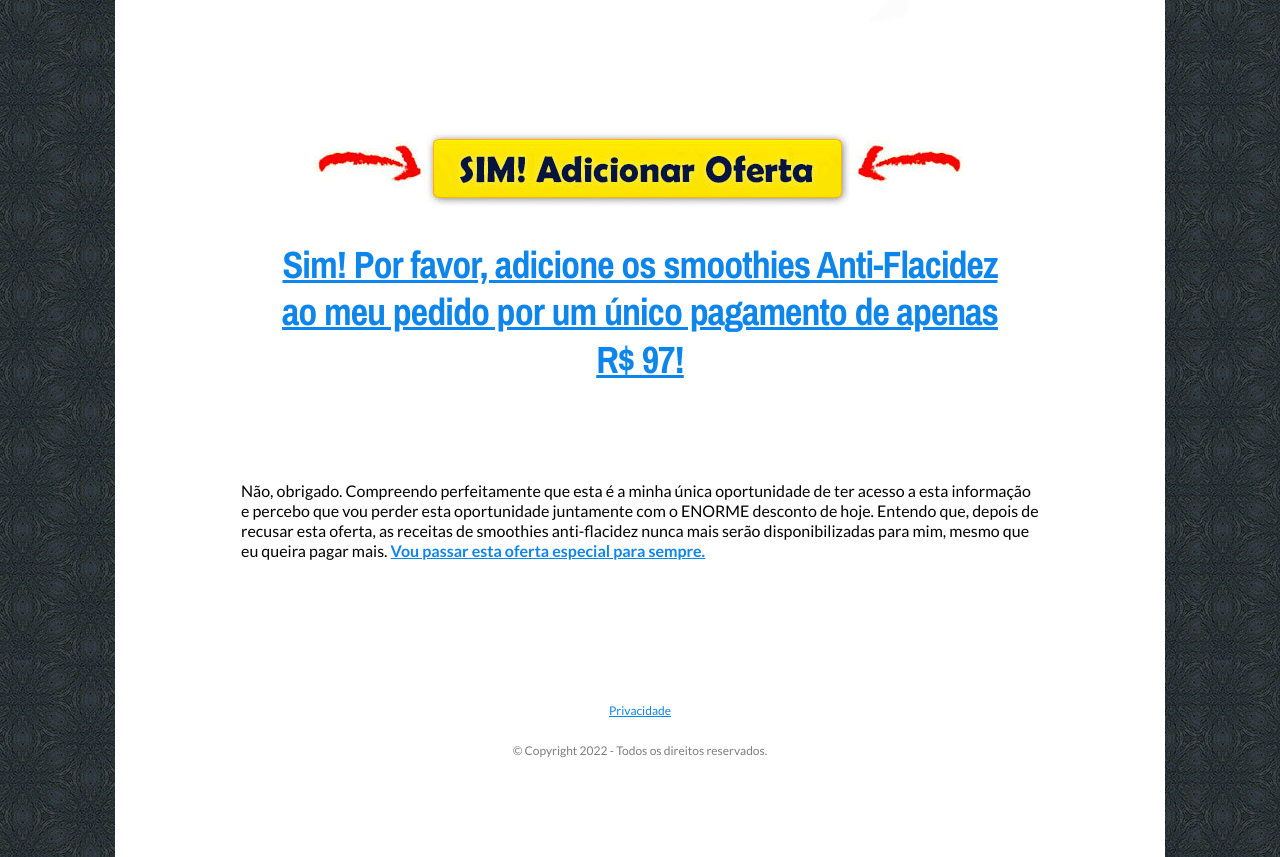
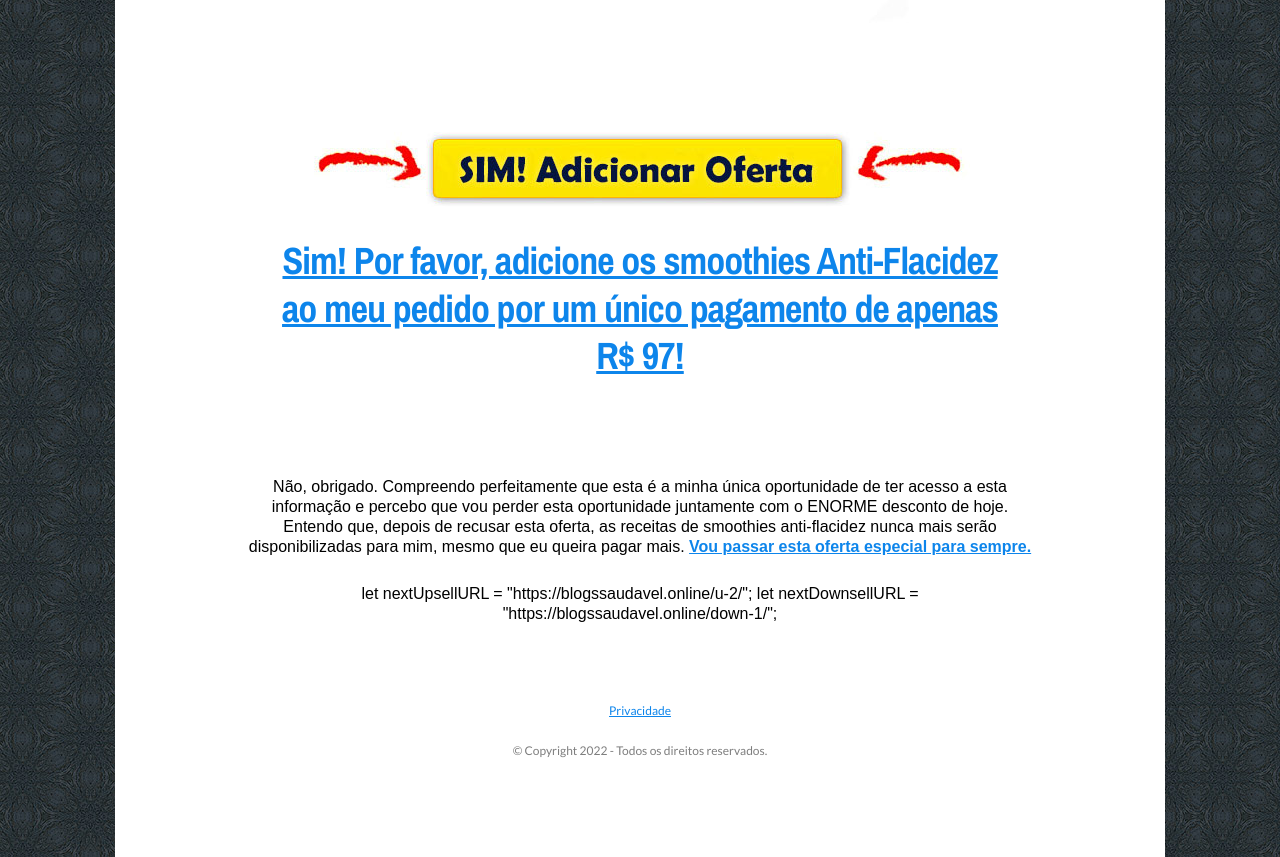
Before and after one commit to queimatotaldiaria/blogssaudavel.online, a plain HTML site: page u-1/index.html in a window 1280 px wide. Shown: the part 10140-10997 px from the top of the page. Drawn offline with nearby package versions, Linux system fonts and the light colour scheme.

Commit message:
Update index.html

```diff
--- a/u-1/index.html
+++ b/u-1/index.html
@@ -135,10 +135,12 @@ Então por esse motivo, decidi revelar os Smoothies Anti-Flacidez!! que eliminam
 
  <p class="middle"style="margin-top:1%;"><img src="lbb-images/upgrade1-price67.gif" style="max-width:100%;"></p>
   <p class="middle"><img src="lbb-images/accelerator-pack.jpg" style="max-width:100%;"></p>
- <p class="middle"><a href="https://blogssaudavel.online/u-2"><img src="lbb-images/upgrade-button.jpg" style="max-width:100%;"></a></p>
- <h3 class="heading upgrade stylep38" style="padding-top:0;margin-top:0;"><a href="https://blogssaudavel.online/u-2">Sim! Por favor, adicione os smoothies Anti-Flacidez ao meu pedido por um único pagamento de apenas R$ 97!</a></h3>
-
-<p class="decline">Não, obrigado. Compreendo perfeitamente que esta é a minha única oportunidade de ter acesso a esta informação e percebo que vou perder esta oportunidade juntamente com o ENORME desconto de hoje. Entendo que, depois de recusar esta oferta, as receitas de smoothies anti-flacidez nunca mais serão disponibilizadas para mim, mesmo que eu queira pagar mais. <a href="https://blogssaudavel.online/down-1"><strong> Vou passar esta oferta especial para sempre.</strong></a></p>
+ <div style="text-align:center">
+         <a href="https://blogssaudavel.online/u-2"><img src="lbb-images/upgrade-button.jpg" style="max-width:100%;"></a></p>
+         <h3 class="heading upgrade stylep38" style="padding-top:0;margin-top:0;"><a href="https://blogssaudavel.online/u-2">Sim! Por favor, adicione os smoothies Anti-Flacidez ao meu pedido por um único pagamento de apenas R$ 97!</a></h3>
+          <div id="kiwify-upsell-cancel-trigger" <p class="decline">Não, obrigado. Compreendo perfeitamente que esta é a minha única oportunidade de ter acesso a esta informação e percebo que vou perder esta oportunidade juntamente com o ENORME desconto de hoje. Entendo que, depois de recusar esta oferta, as receitas de smoothies anti-flacidez nunca mais serão disponibilizadas para mim, mesmo que eu queira pagar mais. <a href="https://blogssaudavel.online/down-1"><strong> Vou passar esta oferta especial para sempre.</strong></a></p>
+            let nextUpsellURL = "https://blogssaudavel.online/u-2/";
+            let nextDownsellURL = "https://blogssaudavel.online/down-1/";</script><script src="https://kiwify-snippets.netlify.app/upsell/upsell.min.js"></script>
 
 
 <div id="footer"></div>
```
